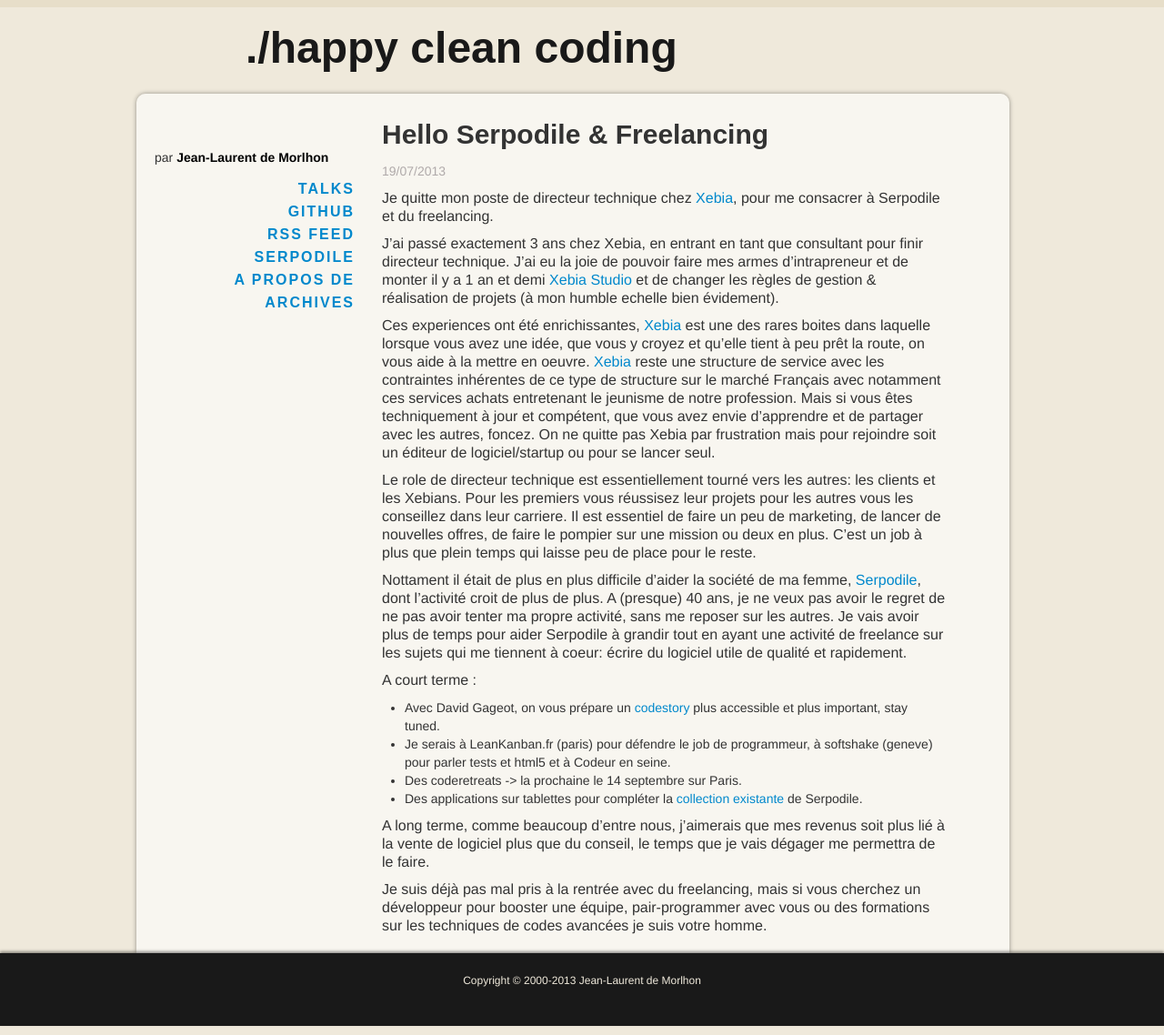
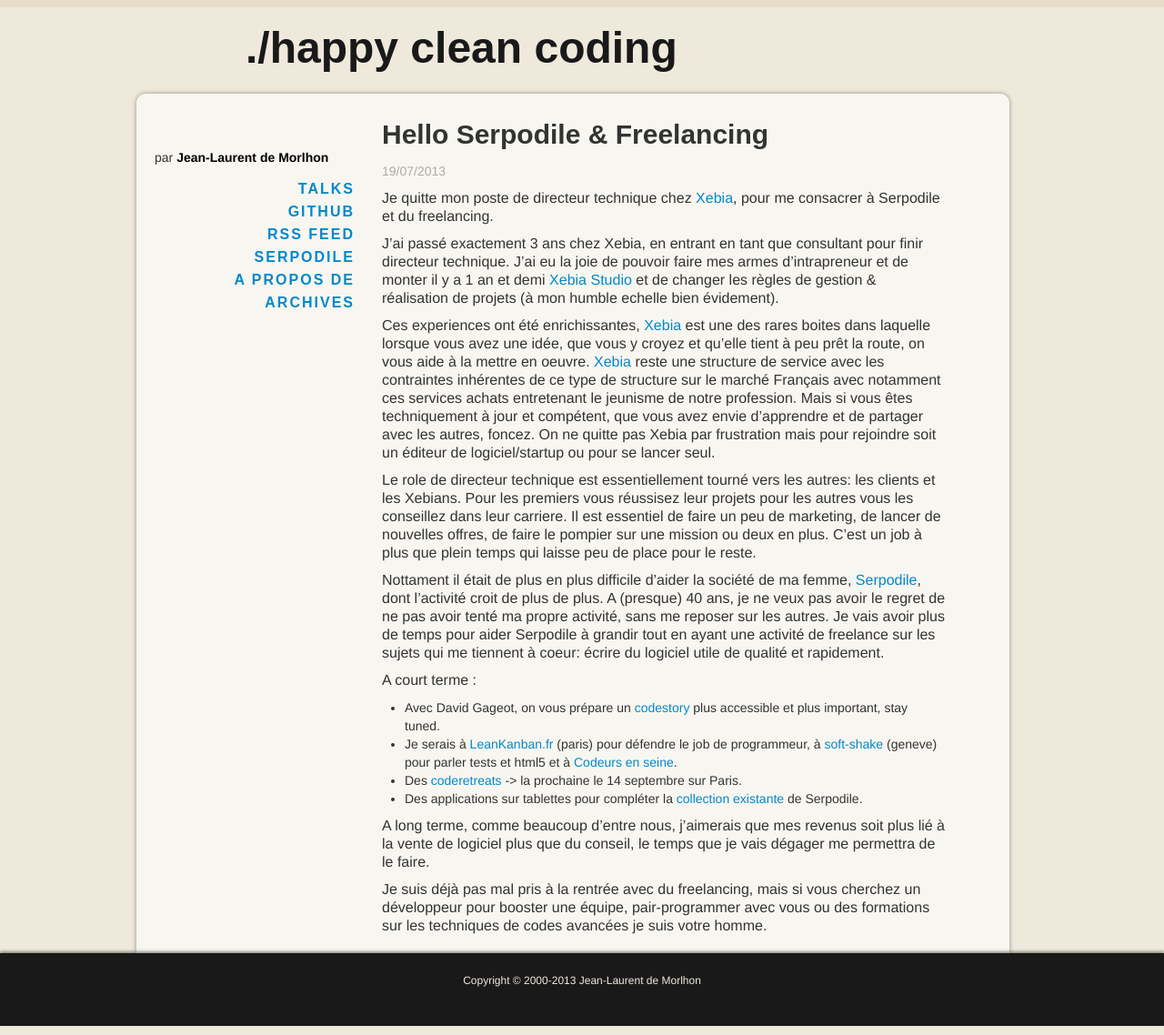
Before and after one commit to jeanlaurent/happycleancoding, a Jekyll site: the page built from _posts/2012-09-22-hello-Serpodile-Freelancing.markdown, in a window 1280 px wide. Shown: the whole page at 91% size. Built offline with Jekyll 4.4.1, drawn with Linux system fonts in a browser that asks for light colours; some web fonts are replaced.

Commit message:
Adding links

```diff
--- a/_posts/2012-09-22-hello-Serpodile-Freelancing.markdown
+++ b/_posts/2012-09-22-hello-Serpodile-Freelancing.markdown
@@ -11,12 +11,12 @@
 
 Le role de directeur technique est essentiellement tourné vers les autres: les clients et les Xebians. Pour les premiers vous réussisez leur projets pour les autres vous les conseillez dans leur carriere. Il est essentiel de faire un peu de marketing, de lancer de nouvelles offres, de faire le pompier sur une mission ou deux en plus. C'est un job à plus que plein temps qui laisse peu de place pour le reste.
 
-Nottament il était de plus en plus difficile d'aider la société de ma femme, [Serpodile](http://serpodile.com), dont l'activité croit de plus de plus. A (presque) 40 ans, je ne veux pas avoir le regret de ne pas avoir tenter ma propre activité, sans me reposer sur les autres. Je vais avoir plus de temps pour aider Serpodile à grandir tout en ayant une activité de freelance sur les sujets qui me tiennent à coeur: écrire du logiciel utile de qualité et rapidement.
+Nottament il était de plus en plus difficile d'aider la société de ma femme, [Serpodile](http://serpodile.com), dont l'activité croit de plus de plus. A (presque) 40 ans, je ne veux pas avoir le regret de ne pas avoir tenté ma propre activité, sans me reposer sur les autres. Je vais avoir plus de temps pour aider Serpodile à grandir tout en ayant une activité de freelance sur les sujets qui me tiennent à coeur: écrire du logiciel utile de qualité et rapidement.
 
 A court terme :
  * Avec David Gageot, on vous prépare un [codestory](http://code-story.net) plus accessible et plus important, stay tuned.
- * Je serais à LeanKanban.fr (paris) pour défendre le job de programmeur, à softshake (geneve) pour parler tests et html5 et à Codeur en seine.
- * Des coderetreats -> la prochaine le 14 septembre sur Paris.
+ * Je serais à [LeanKanban.fr](http://leankanban.fr) (paris) pour défendre le job de programmeur, à [soft-shake](http://soft-shake.ch/2013) (geneve) pour parler tests et html5 et à [Codeurs en seine](http://www.codeursenseine.com).
+ * Des [coderetreats](http://coderetreat.org/about) -> la prochaine le 14 septembre sur Paris.
  * Des applications sur tablettes pour compléter la [collection existante](https://itunes.apple.com/fr/app/cursiveshd/id611725294) de Serpodile.
 
  A long terme, comme beaucoup d'entre nous, j'aimerais que mes revenus soit plus lié à la vente de logiciel plus que du conseil, le temps que je vais dégager me permettra de le faire.
```
